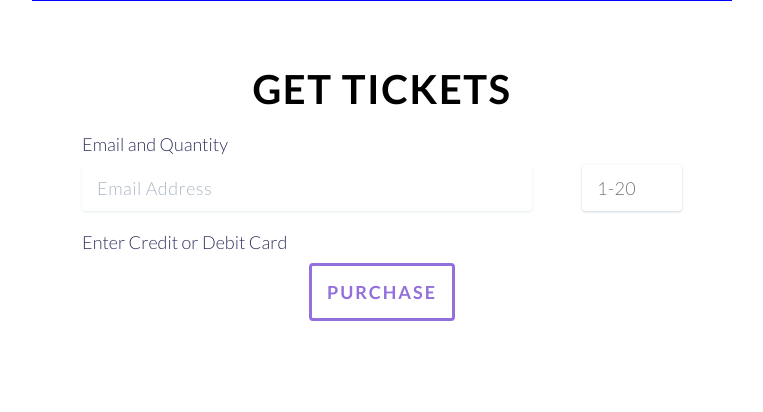
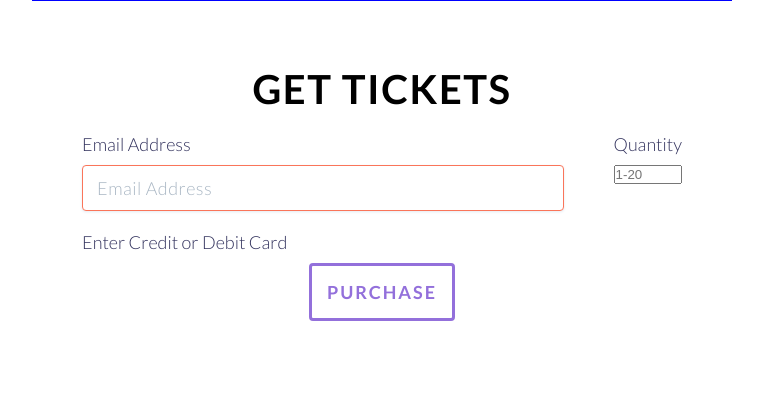
Before and after one commit to dsrasheed/cotr-website, a Flask app: page /?f=ticket in a window 1280 px wide. Shown: the part 2073-2485 px from the top of the page, without its empty margins (258-1021 px from the left). Run offline with Flask 2, Linux system fonts and the light colour scheme; parts of the project's set-up code (start-up, migrations or seed data) failed here and were passed over; some libraries are stand-ins or nearby versions.

Commit message:
Added ticket form validation

```diff
--- a/cotr/__init__.py
+++ b/cotr/__init__.py
@@ -1,12 +1,15 @@
 import os
+
 from flask import Flask
 from flask_sqlalchemy import SQLAlchemy
 from flask_bcrypt import Bcrypt
-from cotr.home import home_blueprint
-from cotr.visitors import visitors_blueprint
+import stripe
 
 db = SQLAlchemy()
 bcrypt = Bcrypt()
+
+from cotr.home import home_blueprint
+from cotr.visitors import visitors_blueprint
 
 def create_app(config_object):
     app = Flask(__name__)
@@ -15,11 +18,13 @@
     # Initialize third-party
     db.init_app(app)
     bcrypt.init_app(app)
+    stripe.api_key = app.config['STRIPE_SECRET_KEY']
+    print(stripe.api_key)
 
     # Register blueprints
     app.register_blueprint(home_blueprint)
     app.register_blueprint(visitors_blueprint,
-                           url_prefix="/tickets")
+                           url_prefix='/tickets')
 
     return app
 app = create_app('config.{}'.format(os.getenv('APP_SETTINGS')))
--- a/cotr/home/templates/index.html
+++ b/cotr/home/templates/index.html
@@ -127,22 +127,31 @@
 <section id="tickets">
     <div class="section-content">
         <h2 class="section-title">Get Tickets</h2>
-        <form id="payment-form" class="section-space" action="{{ url_for('visitors.buy') }}" method="post">
-            <div class="form-input-cnt">
-                <label for="email-quantity">Email and Quantity</label>
-                <div id="email-quantity" class="form-input row">
-                    <input id="email-element" name="email" placeholder="Email Address"
-                    type="email"/>
-                    <input id="quantity-element" name="quantity" placeholder="1-20"
-                    type="number" min="1" max="20"/>
+        <form id="ticket-form" class="section-space" action="{{ url_for('home.index', f='ticket') }}" method="post">
+            <div class="input-container row">
+                <div id="email-container">
+                    {{ ticket.email.label }}
+                    {{ ticket.email(class="form-input", placeholder="Email Address") }}
                 </div>
-                <div class="form-error" id="email-error"></div>
-                <div class="form-error" id="quantity-error"></div>
+                <div id="quantity-container">
+                    {{ ticket.quantity.label }}
+                    {{ ticket.quantity(class="form-input", placeholder="1-20") }}
+                </div>
             </div>
-            <div class="form-input-cnt">
-                <label for="card-element">Enter Credit or Debit Card</label>
-                <div class="form-input" id="card-element"></div>
+            {% for error in ticket.email.errors %}
+                <div class="form-error">{{ error }}</div>
+            {% endfor %}
+            {% for error in ticket.quantity.errors %}
+                <div class="form-error">{{ error }}</div>
+            {% endfor %}
+            <div class="input-container">
+                <label for="card">Enter Credit or Debit Card</label>
+                <div class="form-input" id="card"></div>
                 <div class="form-error" id="card-error"></div>
+                {{ ticket.stripeToken }}
+                {% for error in ticket.stripeToken.errors %}
+                    <div class="form-error">{{ error }}</div>
+                {% endfor %}
             </div>
             <button class="btn form-input form-submit" type="submit">Purchase</button>
         </form>
--- a/cotr/home/views.py
+++ b/cotr/home/views.py
@@ -1,6 +1,41 @@
-from flask import request, render_template
+from flask import request, redirect, render_template
+
 from . import home_blueprint
+from cotr.visitors.forms import TicketForm
 
-@home_blueprint.route("/")
+# The index page contains multiple forms
+index_forms = {
+    'ticket': {
+        'form_cls': TicketForm,
+        'redirect': 'visitors.buy'
+    }
+}
+
+@home_blueprint.route('/', methods=['GET','POST'])
 def index():
-    return render_template("index.html")
+    ctx = {}
+    form_name = None
+    if request.method == 'POST':
+        # Get the name of the form submitted
+        form_name = request.args.get('f')
+
+        # Get the class of the form that represents the data submitted
+        form_cls = index_forms.get(form_name)['form_cls']
+
+        # The user could have given a form_name that is not in index_forms
+        if form_cls is not None:
+            f = form_cls()
+            if f.validate():
+                url = url_for(index_forms.get(form_name)['redirect'])
+                return redirect(url)
+
+            # Collect validation errors for the form since it is invalid
+            ctx[form_name] = f
+
+    # Add all the forms to the context for rendering
+    for name in index_forms:
+        # Add the form only if it has not already been added from the
+        # the validation process
+        if name != form_name:
+            ctx[name] = index_forms[name]['form_cls']()
+    return render_template('index.html', **ctx)
--- a/cotr/static/styles/main.css
+++ b/cotr/static/styles/main.css
@@ -395,16 +395,31 @@
     padding: 40px;
     background-color: blue;
 }
-#payment-form {
+#ticket-form {
     max-width: 600px;
     margin: auto;
+}
+.row {
+    display: flex;
+    flex-direction: row;
+    justify-content: space-between;
+}
+#email-container {
+    flex-grow: 1;
+}
+#quantity-container {
+    max-width: 100px;
+    margin-left: 50px;
+}
+#email, #quantity {
+    width: 100%;
 }
 label {
     font-family: "Lato";
     font-size: 18px;
     color: #32325d;
 }
-input[type="email"], input[type="number"], .form-error {
+input[type="text"], .form-error {
     color: #32325d;
     line-height: 24px;
     letter-spacing: 0.5px;
@@ -413,13 +428,10 @@
     font-size: 18px;
     outline: none;
 }
-input[type="email"] {
-    flex-grow: 1;
-}
-input[type="email"]::placeholder {
+input[type="text"]::placeholder {
     color: #aab7c4;
 }
-.StripeElement, input[type="email"], input[type="number"] {
+.StripeElement, input[type="text"] {
     background-color: white;
     padding: 10px 14px;
     border-radius: 4px;
@@ -428,16 +440,16 @@
     -webkit-transition: box-shadow 150ms ease;
     transition: box-shadow 150ms ease;
 }
-.StripeElement--focus, input[type="email"]:focus, input[type="number"] {
+.StripeElement--focus, input[type="text"]:focus {
     box-shadow: 0 1px 3px 0 #cfd7df;
 }
-.StripeElement--invalid, input[type="email"]:invalid, input[type="number"]:invalid {
+.StripeElement--invalid, input[type="text"]:invalid {
     border-color: #fa755a;
 }
 .StripeElement--webkit-autofill {
     background-color: #fefde5 !important;
 }
-.form-input-cnt {
+.input-container {
     margin-top: 20px;
 }
 .form-input, .form-error {
@@ -447,21 +459,6 @@
 .form-submit {
     margin: auto;
     font-size: 18px;
-}
-.row {
-    display: flex;
-    flex-direction: row;
-    justify-content: space-between;
-}
-.row > input{
-    display: block;
-}
-input[type="number"] {
-    width: 100px;
-    margin-left: 50px;
-}
-input[type="number"]::-webkit-inner-spin-button {
-    -webkit-appearance: none;
 }
 .form-error {
     font-size: 14px;
--- /dev/null
+++ b/cotr/visitors/forms.py
@@ -0,0 +1,38 @@
+from flask_wtf import FlaskForm
+from wtforms import StringField, IntegerField, HiddenField
+from wtforms.validators import Email, Length, NumberRange, Required, StopValidation
+import stripe
+
+from .models import Ticket
+
+def validate_token_with_charge(form, field):
+    # To make a charge, we need to know how many tickets
+    # the visitor wants to buy.
+    if len(form.quantity.errors) != 0:
+        return
+
+    charge_token = field.data
+    quantity = form.quantity.data
+    try:
+        stripe.Charge.create(
+            amount=Ticket.PRICE * quantity,
+            currency='usd',
+            description='Purchasing tickets',
+            source=charge_token
+        )
+    except stripe.error.StripeError as e:
+        body = e.json_body
+        err = body['error']
+        raise StopValidation(err['message'])
+
+class TicketForm(FlaskForm):
+
+    email = StringField(u'Email Address', validators=[
+        Required(u'You must specify an email.'),
+        Email(u'The email provided is not valid.'),
+    ])
+    quantity = IntegerField('Quantity', validators=[
+        Required(u'You must specify the quantity of tickets to buy'),
+        NumberRange(1, 20, u'You can only buy between 1-20 tickets')
+    ])
+    stripeToken = HiddenField(validators=[Required(), validate_token_with_charge])
--- a/cotr/visitors/views.py
+++ b/cotr/visitors/views.py
@@ -1,4 +1,6 @@
-from flask import request
+from flask import request, current_app as app
+import stripe
+
 from . import visitors_blueprint
 
 @visitors_blueprint.route("/buy/", methods=["POST"])
```
Also changed, not shown: cotr/static/js/payment.js (+11 -25 lines), cotr/visitors/models.py (+25 -3 lines). Lines whose indentation alone changed are shown as unchanged.
